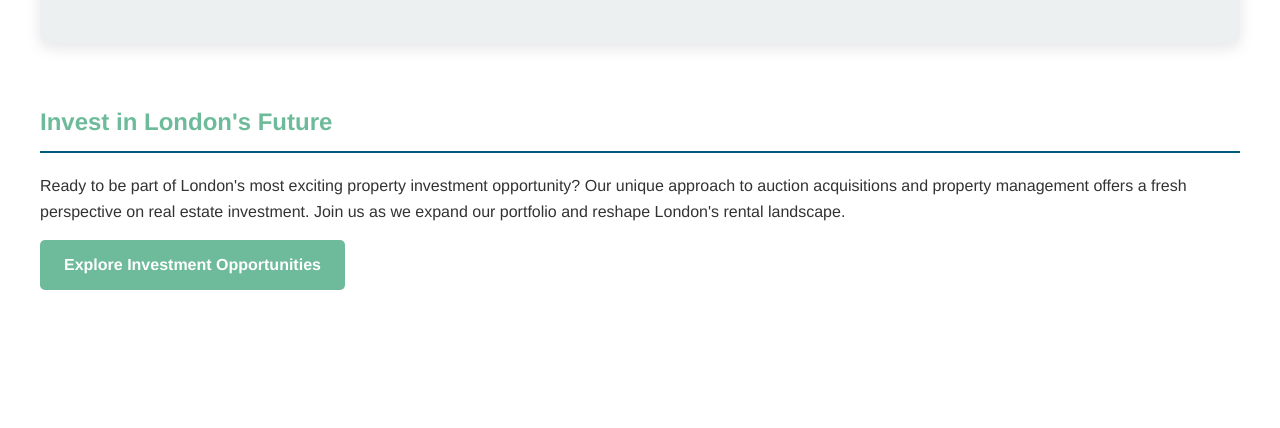
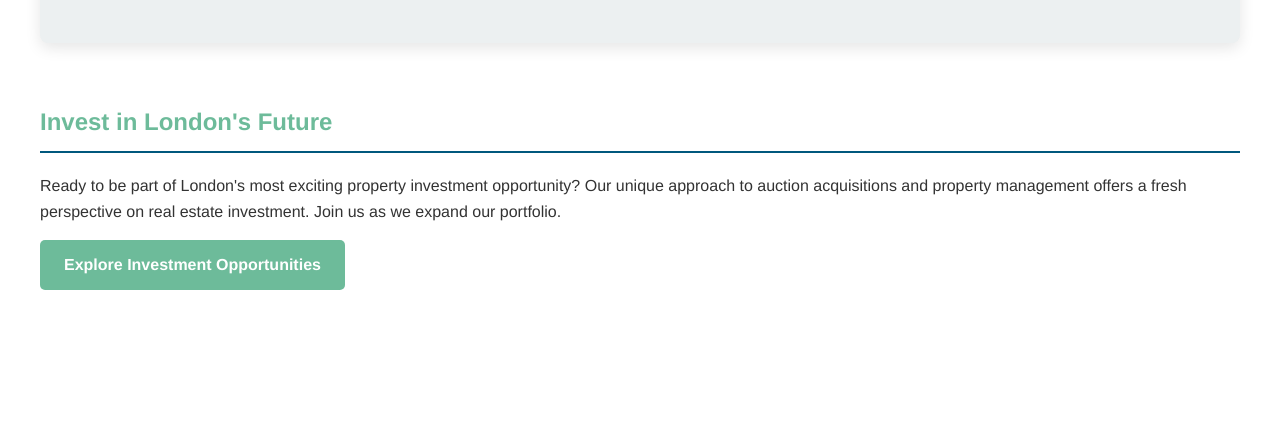
Before and after one commit to g-property/www, a plain HTML site: page docs/index.html in a window 1280 px wide. Shown: the part 1782-2210 px from the top of the page. Drawn offline with Linux system fonts and the light colour scheme.

Commit message:
updated contact wording

```diff
--- a/docs/index.html
+++ b/docs/index.html
@@ -214,7 +214,7 @@
 
         <section id="contact" class="section">
             <h2>Invest in London's Future</h2>
-            <p>Ready to be part of London's most exciting property investment opportunity? Our unique approach to auction acquisitions and property management offers a fresh perspective on real estate investment. Join us as we expand our portfolio and reshape London's rental landscape.</p>
+            <p>Ready to be part of London's most exciting property investment opportunity? Our unique approach to auction acquisitions and property management offers a fresh perspective on real estate investment. Join us as we expand our portfolio.</p>
             <a href="mailto:invest@gproperty.uk" class="cta-button">Explore Investment Opportunities</a>
         </section>
     </div>
```
